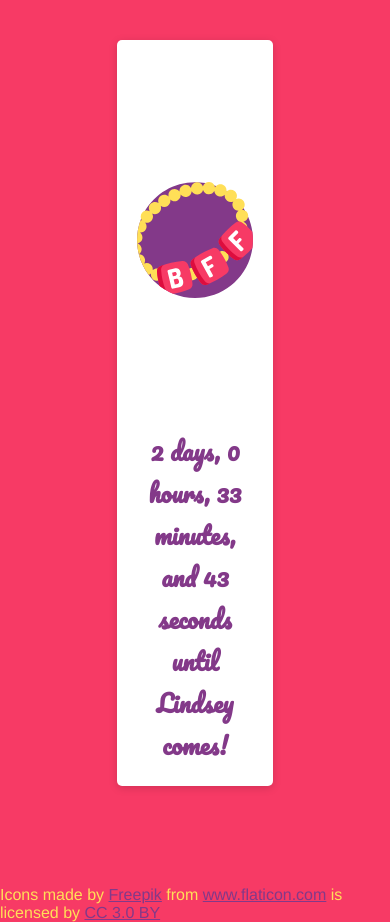
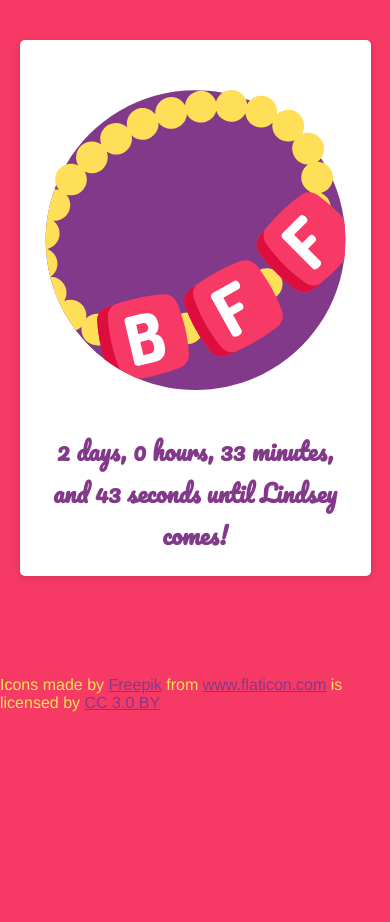
Before and after one commit to turingschool-projects/countdown-timer-js, a plain HTML site: page index.html in a window 390 px wide. After the commit the page ends 844 px from the top, so only its background shows below. Drawn offline with nearby package versions, Linux system fonts and the light colour scheme.

Commit message:
Add media query for width of article

```diff
--- a/styles.css
+++ b/styles.css
@@ -41,3 +41,9 @@ p {
 a {
   color: #833989;
 }
+
+@media screen and (max-width: 900px) {
+  article {
+    width: 90%;
+  }
+}
```
